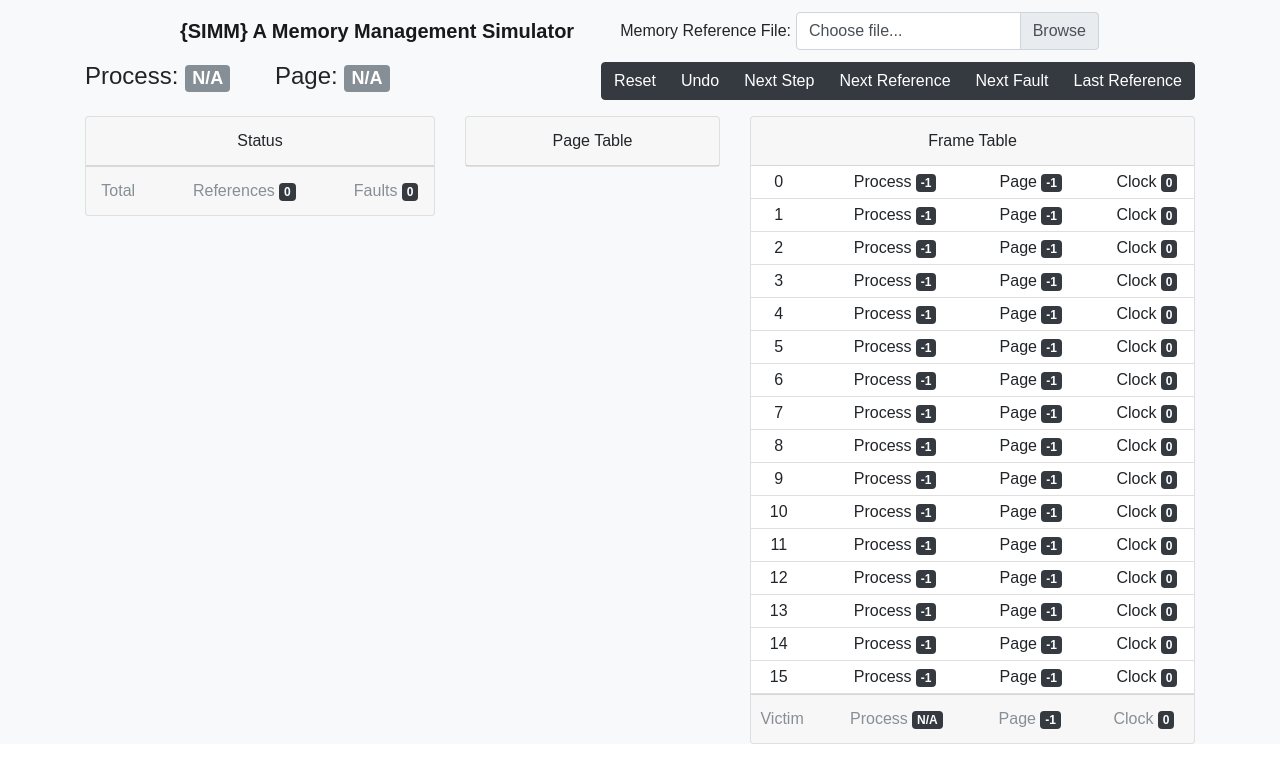
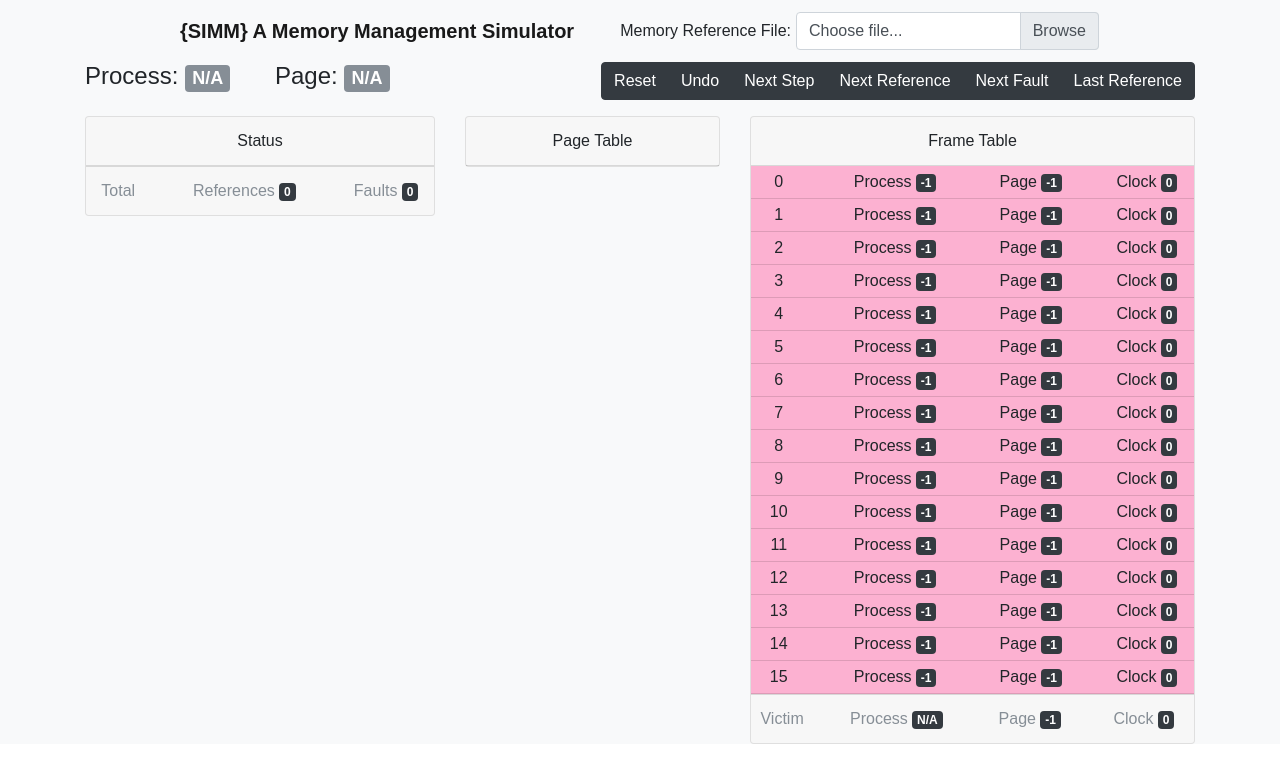
Before and after one commit to ffrankies/simm, a React (Create React App) app: page / in a window 1280 px wide. Shown: the top 782 px of the page. Built offline with nearby package versions, Linux system fonts and the light colour scheme.

Commit message:
Random colors for each process

```diff
--- a/package.json
+++ b/package.json
@@ -3,11 +3,14 @@
   "version": "0.1.0",
   "private": true,
   "dependencies": {
+    "color-convert": "^1.9.1",
     "fs": "0.0.1-security",
     "gh-pages": "^1.1.0",
     "jquery": "^3.2.1",
     "react": "^16.1.1",
     "react-dom": "^16.1.1",
+    "react-native": "^0.50.4",
+    "react-native-color-picker": "^0.4.0",
     "react-scripts": "1.0.17"
   },
   "scripts": {
--- a/src/components/FrameTableDisplay.js
+++ b/src/components/FrameTableDisplay.js
@@ -12,7 +12,11 @@ class FrameTableDisplay extends Component {
      */
     renderFrameTable() {
         const frames = this.props.frameTable.frameList.map((frame) =>
-            <li className='list-group-item p-1' key={frame.frameNumber.toString()}>
+            <li
+                className='list-group-item p-1'
+                key={frame.frameNumber.toString()}
+                style={{background : this.props.colorGenerator.getColor(frame.processNumber)}}
+            >
                 {this.renderFrame(frame.frameNumber, frame)}
             </li>
         );
--- a/src/components/PageTableDisplay.js
+++ b/src/components/PageTableDisplay.js
@@ -15,7 +15,11 @@ class PageTableDisplay extends Component {
             pageList = <ul className='list-group list-group-flush'></ul>;
         } else {
             const pages = this.props.pageTable.pageList.map((page) =>
-                <li className='list-group-item p-1' key={page.pageNumber.toString()}>
+                <li
+                    className='list-group-item p-1'
+                    key={page.pageNumber.toString()}
+                    style={{background : this.props.colorGenerator.getColor(page.processNumber)}}
+                >
                     <div className='row w-100'>
                         <div className='col col-sm-6'>{page.pageNumber}</div>
                         <div className='col col-sm-6'>
--- a/src/components/StatusDisplay.js
+++ b/src/components/StatusDisplay.js
@@ -18,7 +18,11 @@ class StatusDisplay extends Component {
         } else {
             const pageTables = swapSpaceKeys.map((key) => this.props.swapSpace[key]);
             const pages = pageTables.map((pageTable) =>
-                <li className='list-group-item p-1' key={pageTable.processNumber.toString()}>
+                <li
+                    className='list-group-item p-1'
+                    key={pageTable.processNumber.toString()}
+                    style={{background : this.props.colorGenerator.getColor(pageTable.processNumber)}}
+                >
                     {this.renderRow(pageTable.processNumber, pageTable.numReferences, pageTable.numPageFaults)}
                 </li>
             );
--- a/src/containers/MemState.js
+++ b/src/containers/MemState.js
@@ -11,9 +11,9 @@ class MemState extends Component {
     render() {
         return (
             <div className='row mt-3'>
-                <StatusDisplay swapSpace={this.props.swapSpace} />
-                <PageTableDisplay pageTable={this.props.pageTable} />
-                <FrameTableDisplay frameTable={this.props.frameTable} />
+                <StatusDisplay swapSpace={this.props.swapSpace} colorGenerator={this.props.colorGenerator} />
+                <PageTableDisplay pageTable={this.props.pageTable} colorGenerator={this.props.colorGenerator} />
+                <FrameTableDisplay frameTable={this.props.frameTable} colorGenerator={this.props.colorGenerator} />
             </div>
         );
     };
--- a/src/containers/SIMMState.js
+++ b/src/containers/SIMMState.js
@@ -4,6 +4,7 @@ import MemReferenceRow from './MemReferenceRow';
 import MemState from './MemState';
 
 import FrameTable from '../utils/FrameTable';
+import ColorGenerator from '../utils/ColorGenerator';
 import { undoReference, nextReference, runToNextFault, runToLastReference } from '../utils/buttonControl';
 
 /**
@@ -23,7 +24,8 @@ class SIMMState extends Component {
             currentProcess : 'N/A',
             currentPage : 'N/A',
             swapSpace : {},
-            frameTable : new FrameTable()
+            frameTable : new FrameTable(),
+            colorGenerator : new ColorGenerator()
         };
         this.bindFunctions();
     };
@@ -57,7 +59,8 @@ class SIMMState extends Component {
             currentProcess : 'N/A',
             currentPage : 'N/A',
             swapSpace : {},
-            frameTable : new FrameTable()
+            frameTable : new FrameTable(),
+            colorGenerator : new ColorGenerator()
         });
     };
 
@@ -80,6 +83,7 @@ class SIMMState extends Component {
                     pageTable={this.state.swapSpace[this.state.currentProcess]}
                     frameTable={this.state.frameTable}
                     swapSpace={this.state.swapSpace}
+                    colorGenerator={this.state.colorGenerator}
                 />
             </div>
         );
--- /dev/null
+++ b/src/utils/ColorGenerator.js
@@ -0,0 +1,46 @@
+import convert from 'color-convert';
+
+/**
+ * Generates random colors for each new process.
+ * @see https://martin.ankerl.com/2009/12/09/how-to-create-random-colors-programmatically/
+ * @since v0.0.1
+ * @author Frank Wanye
+ */
+class ColorGenerator {
+    /**
+     * Constructs a new color generator.
+     */
+    constructor() {
+        this.processToColorMap = {};
+        this.magicNumber = 0.618033988749895;
+        this.hue = Math.random();
+        this.saturation = 0.3 * 100;
+        this.value = 0.99 * 100; // value == brightness
+    };
+
+    /**
+     * Creates a new color for a given process.
+     * @param {number} processNumber - the process number
+     */
+    createColor(processNumber) {
+        if (typeof(this.processToColorMap[processNumber]) === 'undefined') {
+            this.hue += this.magicNumber;
+            this.hue %= 1;
+            const hue360 = this.hue * 360;
+            const color = '#' + convert.hsv.hex(hue360, this.saturation, this.value);
+            this.processToColorMap[processNumber] = color;
+        }
+    };
+
+    /**
+     * Obtains the color for a given process. Creates a new color if there is no color for this process yet.
+     * @param {number} processNumber - the process number
+     * @return {string} colorRGB - the RGB color string
+     */
+    getColor(processNumber) {
+        this.createColor(processNumber);
+        return this.processToColorMap[processNumber];
+    };
+};
+
+export default ColorGenerator;
```
